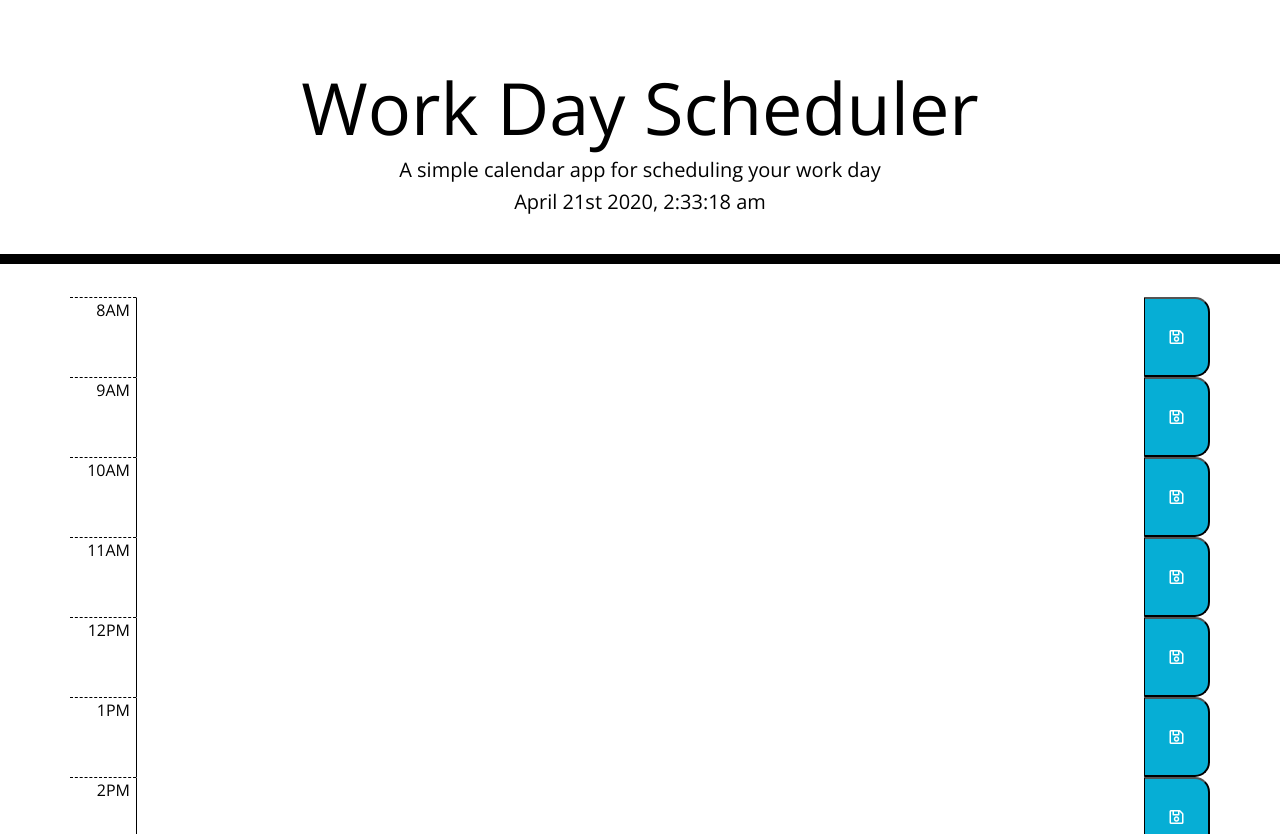
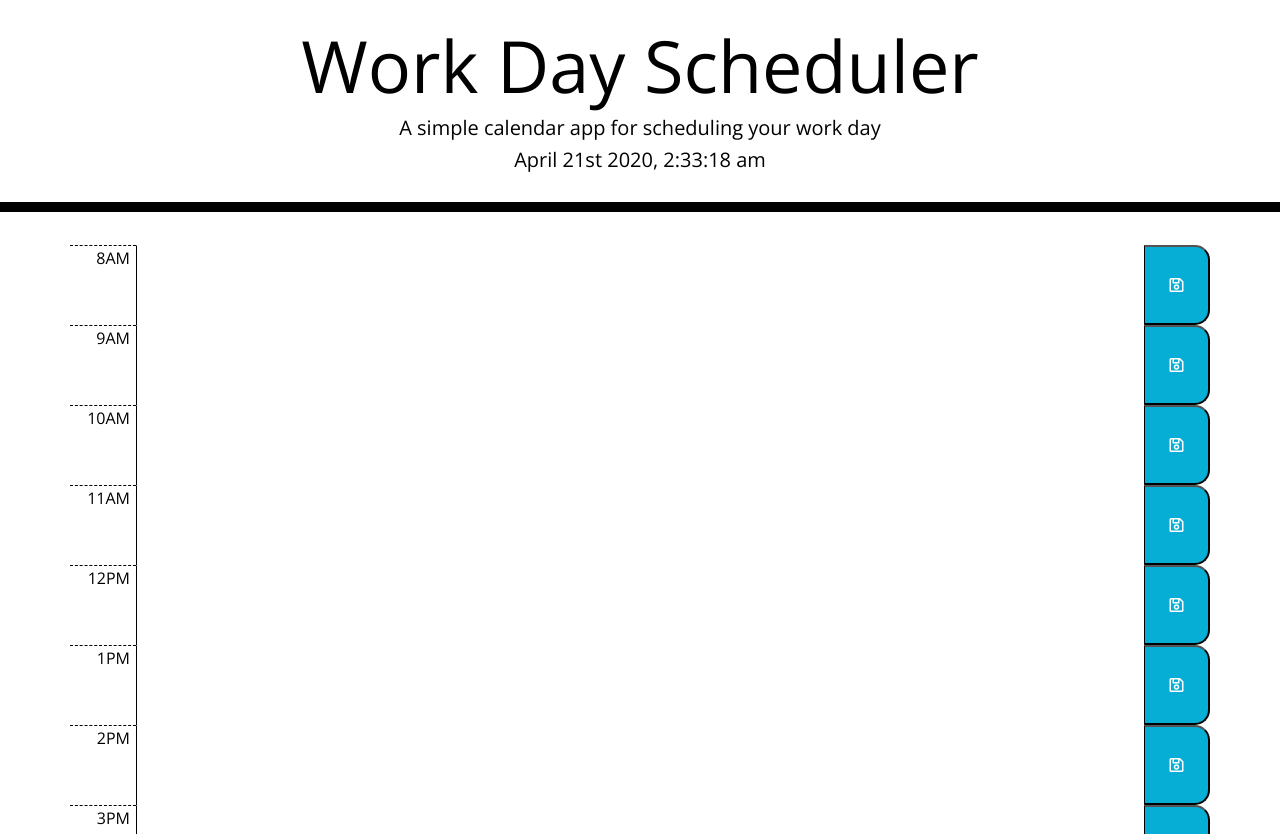
Before and after one commit to kylest0kes/day_planner, a plain HTML site: page index.html in a window 1280 px wide. Shown: the top 834 px of the page. Drawn offline with nearby package versions, Linux system fonts and the light colour scheme.

Commit message:
minor style and js tweaks

```diff
--- a/script.js
+++ b/script.js
@@ -1,11 +1,9 @@
 var timeAndDay = $("#currentDay");
-
-//console.log(currentDayAndTime)
 
 setInterval(function() {
     var currentDayAndTime = moment().format('MMMM Do YYYY, h:mm:ss a');
     timeAndDay.text(currentDayAndTime)
-    console.log(currentDayAndTime)
+    //console.log(currentDayAndTime)
 }, 1000);
 
 
--- a/style.css
+++ b/style.css
@@ -27,7 +27,8 @@ p{
     color: black;
     border-radius: 0;
     border-bottom: 10px solid black;
-    padding-bottom: 32px;
+    padding-top: 22px;
+    padding-bottom: 22px;
 }
 
 .description{
@@ -78,6 +79,6 @@ p{
 }
 
 .saveBtn i:hover {
-    font-size: 20px;
+    font-size: 40px;
     transition: all .3s ease-in-out;
 }
```
